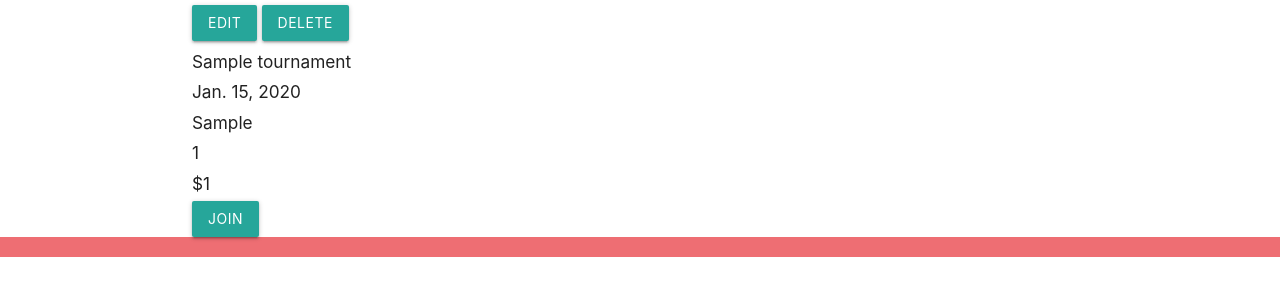
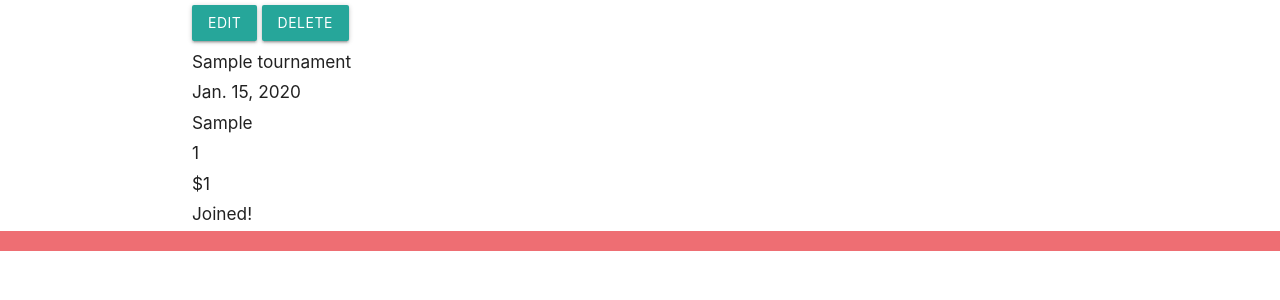
Before and after one commit to jamesocana6/bracket-maker, a Django app: page /tournament/1 in a window 1280 px wide. Shown: the part 195-495 px from the top of the page. Run offline with Django 4.2, Linux system fonts and the light colour scheme; a user stored in the database is signed in; tables that the repository leaves empty hold one stand-in row (values such as "Sample post").

Commit message:
shows joined if tournament joined

```diff
--- a/main_app/templates/tournament/detail.html
+++ b/main_app/templates/tournament/detail.html
@@ -15,10 +15,15 @@
 <!-- <h6>{{ tournament.is_complete }}</h6> -->
 
 {% if user.player %}
+    {% if user.player not in tournament.player_set.all %}
+
 <form action="{% url 'join' tournament.id user.player.id %}" method="post">
     {% csrf_token %}
     <button type="submit" class="btn">Join</button>
 </form>
+    {% else %}
+<h6>Joined!</h6>
+    {% endif %}
 {% endif %}
 
 {% endblock %}
```
